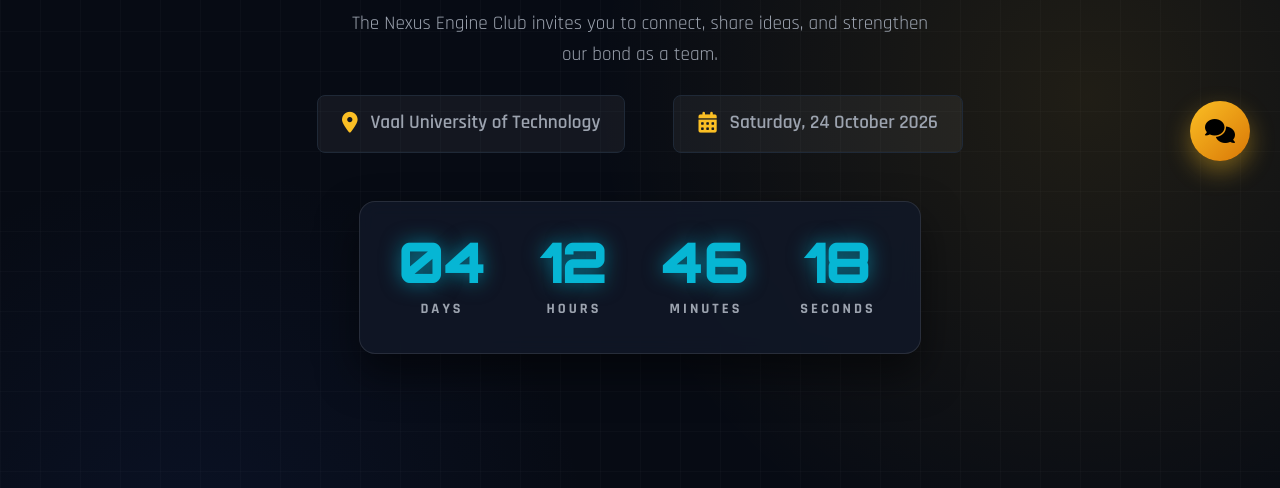
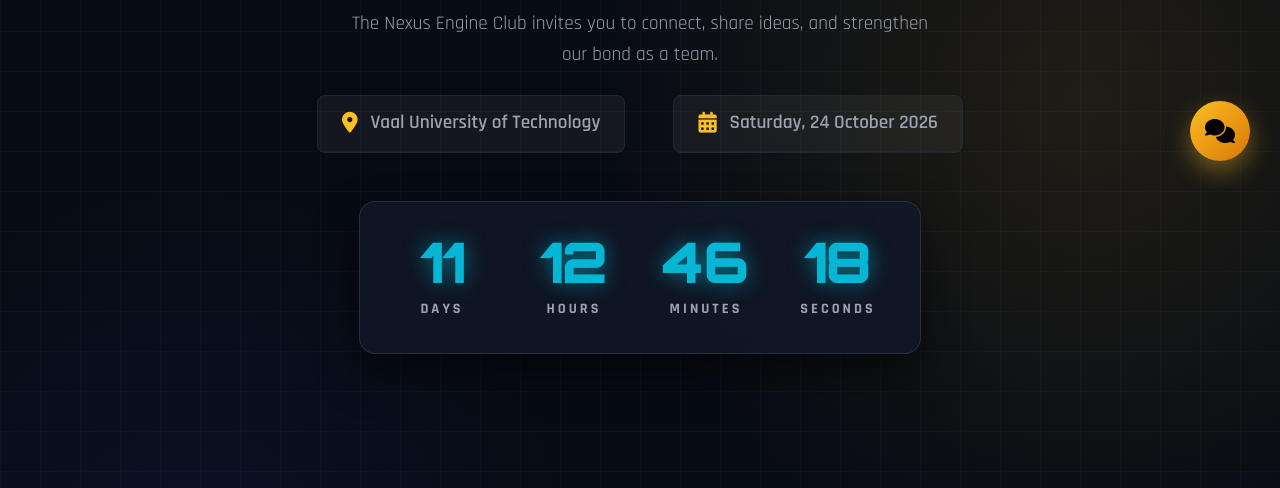
Before and after one commit to Shivambu17/EventTheNexus, a plain HTML site: page index.html in a window 1280 px wide. Shown: the part 609-1097 px from the top of the page. Drawn offline with Linux system fonts and the light colour scheme.

Commit message:
Time
i updated the time from 24 to 31

```diff
--- a/index.html
+++ b/index.html
@@ -838,7 +838,7 @@
     <!-- JAVASCRIPT -->
     <script>
         // --- 1. COUNTDOWN TIMER LOGIC ---
-        const countdownDate = new Date("2026-10-24T09:00:00").getTime();
+        const countdownDate = new Date("2026-10-31T09:00:00").getTime();
 
         const timer = setInterval(function() {
             const now = new Date().getTime();
```
